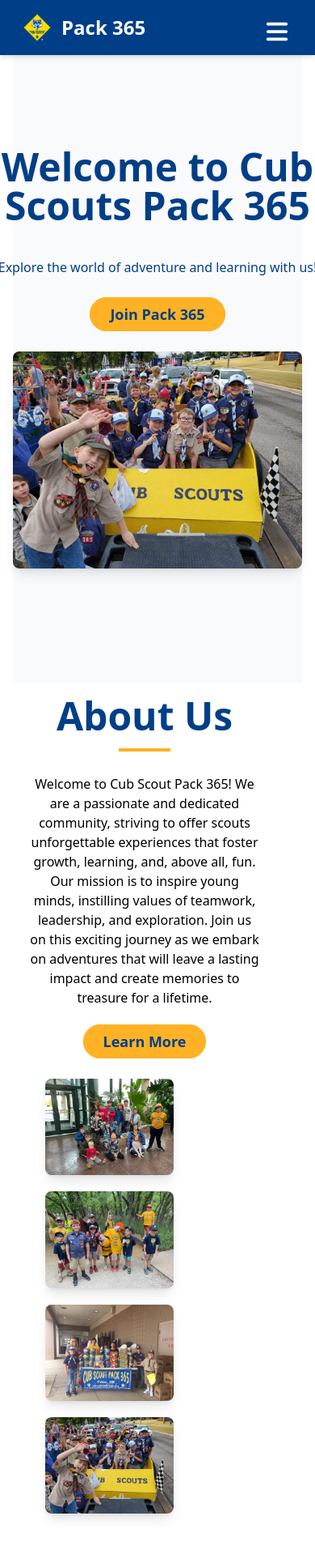
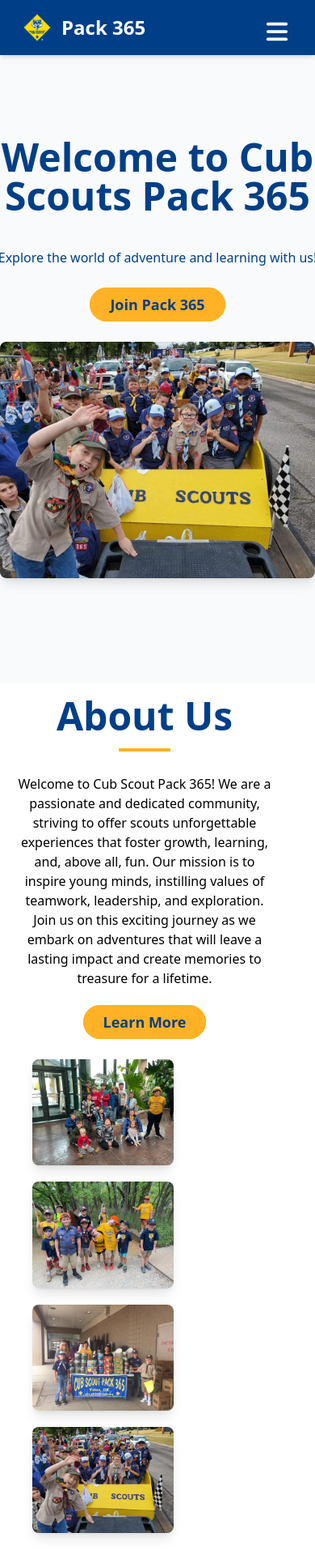
Before and after one commit to NICHOLEMCGREW/Pack365, a React (Vite) app: page / in a window 390 px wide. Shown: the top 1914 px of the page at 81% size. Built offline with nearby package versions, Linux system fonts and the light colour scheme.

Commit message:
responsiveness

```diff
--- a/src/components/About.jsx
+++ b/src/components/About.jsx
@@ -6,7 +6,7 @@
 
 const About = () => {
   return (
-    <section id="about" className="about mx-mobile flex items-center justify-center mt-4">
+    <section id="about" className="about flex items-center justify-center mt-4">
       <div className="about-container flex flex-col lg:flex-row items-center justify-center lg:justify-between">
         <div className="about-content pr-8 text-center max-w-screen-xl mx-auto md:mt-4 sm:mt-8 lg:mt-0">
           <h1 className="text-[#003f87] text-5xl font-semibold mb-4 sm:mt-8 md:mt-4">About Us</h1>
--- a/src/components/Home.jsx
+++ b/src/components/Home.jsx
@@ -5,7 +5,7 @@
 	return (
 		<section
 			id="home"
-			className="mx-mobile min-h-screen flex items-center justify-center text-[#003f87] bg-gray-50"
+			className="min-h-screen flex items-center justify-center text-[#003f87] bg-gray-50"
 		>
 			<div className="mt-10 flex flex-col md:flex-row items-center justify-around w-full max-w-screen-lg md:gap-20">
 				<div className="text-center mb-8 md:mb-0 md:max-w-xl">
```
